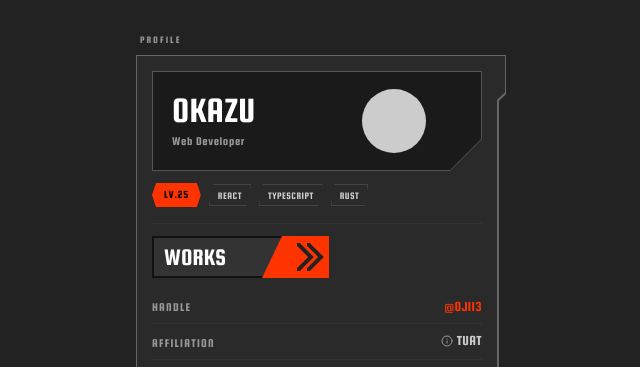
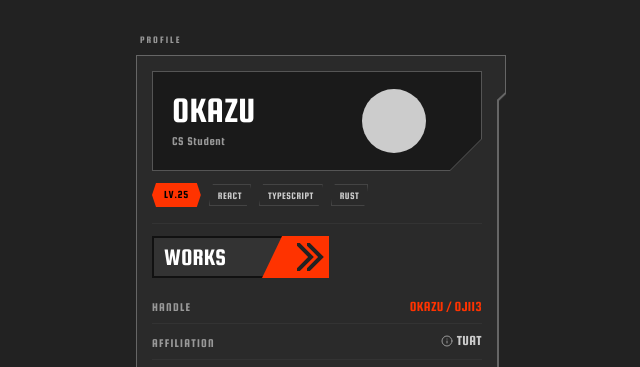
Before and after one commit to OJII3/ojii3.dev, a React (Vite) app: page / in a window 1280 px wide. Shown: the top 367 px of the page, without its empty margins (319-959 px from the left). Built offline with nearby package versions, Linux system fonts and the light colour scheme.

Commit message:
fix: HANDLE を OKAZU / OJII3 に、肩書きを CS Student に変更

```diff
--- a/src/components/profile-panel.tsx
+++ b/src/components/profile-panel.tsx
@@ -54,7 +54,7 @@ function BasicTab() {
       <div className="mb-3">
         <AngledButton to="/works" label="WORKS" />
       </div>
-      <StatRow label="HANDLE" value="@OJII3" accent />
+      <StatRow label="HANDLE" value="OKAZU / OJII3" accent />
       <StatRow
         label="AFFILIATION"
         value={
@@ -152,7 +152,7 @@ export function ProfilePanel() {
                     OKAZU
                   </p>
                   <p className="text-[12px] text-muted-light tracking-wider mt-1">
-                    Web Developer
+                    CS Student
                   </p>
                 </div>
                 {/* Avatar circle */}
```
